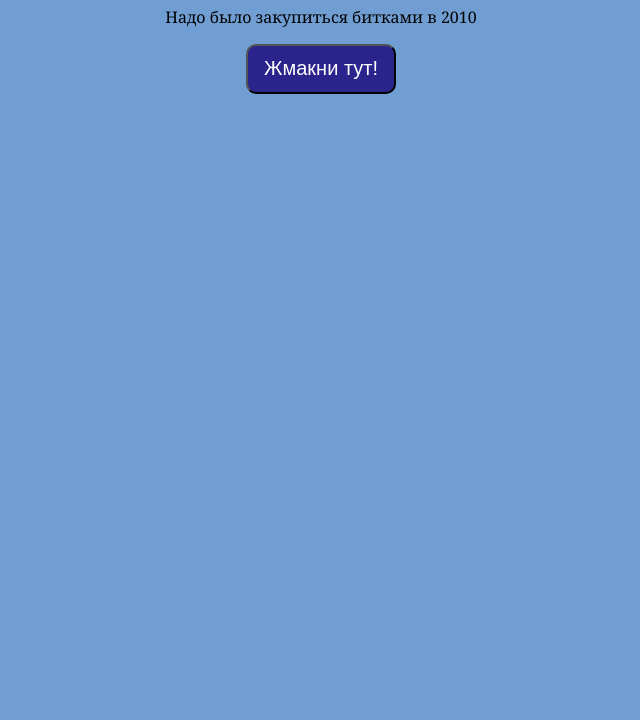
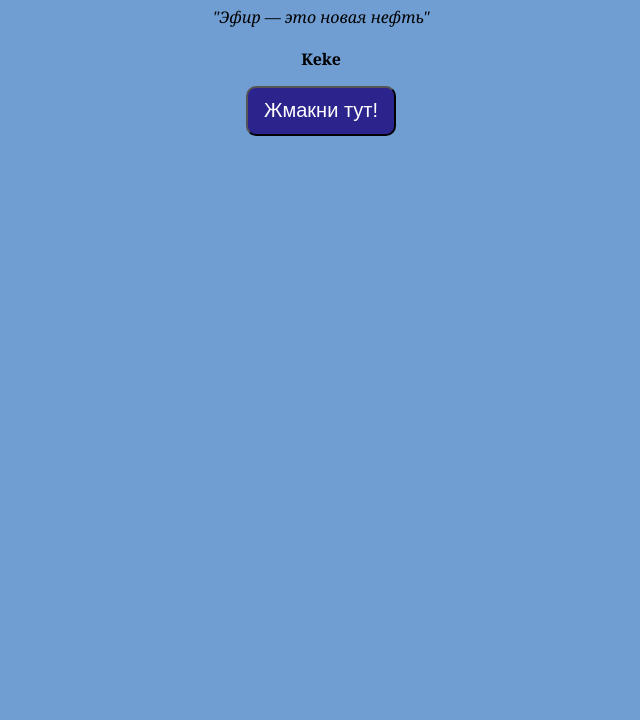
Before and after one commit to Kuatso/app1, a plain HTML site: page index.html in a window 1280 px wide. Shown: the part 80-800 px from the top of the page, without its empty margins (319-959 px from the left). Drawn offline with Linux system fonts and the light colour scheme.

Commit message:
show quote & author separately

```diff
--- a/index.html
+++ b/index.html
@@ -9,8 +9,12 @@
   <body>
     <div class="container">
       <h1>Randomb Quotes APP</h1>
-      <p id="quote">Нажми на кнопку чтобы сгенерировать умновое слово</p>
-      <button id="generate-bt">Жмакни тут!</button>
+      <p class="quote" id="quote">
+        Нажми на кнопку чтобы сгенерировать умновое слово<br />
+      </p>
+      <p class="author" id="author">(author)</p>
+
+      <button class="btn" id="generate-bt">Жмакни тут!</button>
     </div>
     <script src="script.js"></script>
   </body>
--- a/script.js
+++ b/script.js
@@ -1,19 +1,67 @@
 const posts = [
-  "Лучше быть богатым чем бедным",
-  "Лучше иметь 100 биткойнов чем сто баксов",
-  "Надо было закупиться битками в 2010",
-  "Хранить крипту в холодном кошельке",
+  {
+    quote: "Лучше быть богатым чем бедным",
+    author: "Keke",
+  },
+  {
+    quote: "Лучше иметь 100 биткойнов чем сто баксов",
+    author: "Keke",
+  },
+  {
+    quote: "Надо было закупиться битками в 2010",
+    author: "Keke",
+  },
+  {
+    quote: "Хранить крипту в холодном кошельке",
+    author: "Keke",
+  },
+  {
+    quote: "Всё начинается с первого биткойна",
+    author: "Keke",
+  },
+  {
+    quote: "Держи свои ключи при себе",
+    author: "Keke",
+  },
+  {
+    quote: "Не торопись продавать — торопись покупать",
+    author: "Keke",
+  },
+  {
+    quote: "Мемы — это тоже валюта",
+    author: "Keke",
+  },
+  {
+    quote: "Эфир — это новая нефть",
+    author: "Keke",
+  },
+  {
+    quote: "Криптобезопасность — это твоя ответственность",
+    author: "Keke",
+  },
+  {
+    quote: "HODL спасёт мир",
+    author: "Keke",
+  },
+  {
+    quote: "Крипта любит терпеливых",
+    author: "Keke",
+  },
 ];
 
 // let post = Math.floor(Math.random() * posts.length);
 
 const quoteElement = document.getElementById("quote");
+const quoteAuthor = document.getElementById("author");
 const buttonElement = document.getElementById("generate-bt");
 
 const gnrBtn = () => {
   const post = Math.floor(Math.random() * posts.length);
   const randomQuote = posts[post];
-  quoteElement.textContent = randomQuote;
+  const { quote, author } = randomQuote;
+  quoteElement.textContent = quote;
+  quoteAuthor.textContent = author;
+  console.log(randomQuote.author);
 };
 
 buttonElement.addEventListener("click", gnrBtn);
--- a/style.css
+++ b/style.css
@@ -10,7 +10,7 @@ html {
   text-align: center;
 }
 
-button {
+.btn {
   min-width: 150px;
   min-height: 50px;
   font-size: 20px;
@@ -21,6 +21,21 @@ button {
   /* border: none; */
 }
 
-button:hover {
+.btn:hover {
   background-color: rgb(0, 1, 10);
 }
+
+.author {
+  margin-top: 20px;
+  font-style: normal;
+  font-weight: bold;
+}
+
+p {
+  font-style: italic;
+}
+
+.quote::after,
+.quote::before {
+  content: '"';
+}
```
